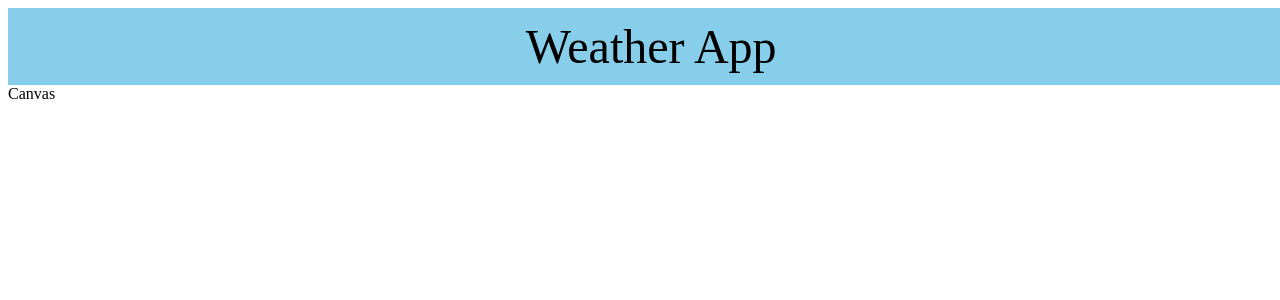
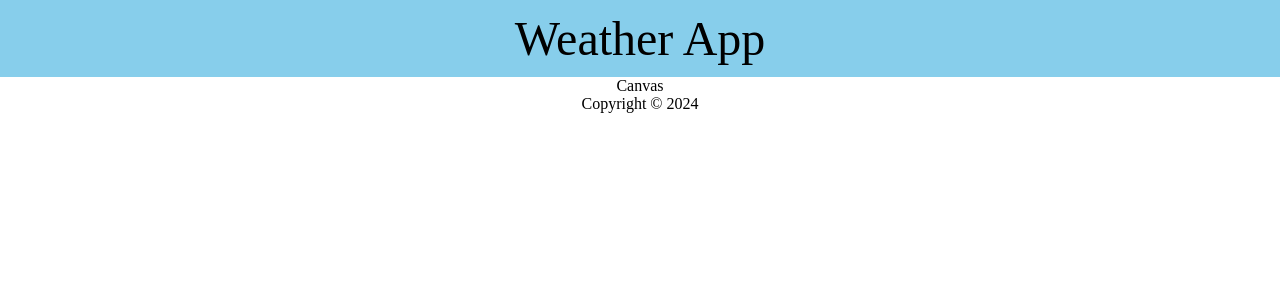
Before and after one commit to cnadityasai/Weather-App, a React (Create React App) app: page / in a window 1280 px wide. Shown: the top 300 px of the page. Built offline with nearby package versions, Linux system fonts and the light colour scheme; a web font is replaced by a local one.

Commit message:
add footer

```diff
--- a/public/styles.css
+++ b/public/styles.css
@@ -1,3 +1,9 @@
+body {
+    margin: 0;
+    display: flex;
+    flex-direction: column;
+}
+
 header {
     height: 30%;
     text-align: center;
@@ -9,4 +15,17 @@ header {
     font-weight: 400;
     font-style: normal;
     width: 100%;
+    box-sizing: border-box;
 }
+
+.canvas {
+    flex: 1;
+    display: flex;
+    justify-content: center;
+    align-items: center;
+}
+
+footer {
+    width: 100%;
+    text-align: center;
+}
--- a/src/App.js
+++ b/src/App.js
@@ -1,12 +1,14 @@
 import React from "react";
 import Header from "./components/Header/Header";
 import Canvas from "./components/Canvas/canvas";
+import Footer from "./components/Footer/Footer";
 
 function App() {
   return(
     <div>
   <Header />
   <Canvas />
+  <Footer />
   </div>
   );
 }
--- a/src/components/Canvas/canvas.jsx
+++ b/src/components/Canvas/canvas.jsx
@@ -2,7 +2,7 @@ import React from "react";
 import "./canvas.css";
 
 const canvas = () => {
-  return <div>Canvas</div>;
+  return <div className="canvas">Canvas</div>;
 };
 
 export default canvas;
--- /dev/null
+++ b/src/components/Footer/Footer.jsx
@@ -0,0 +1,9 @@
+import React from "react";
+
+function Footer(){
+    const date = new Date();
+    var year = date.getFullYear();
+    return <footer>Copyright © {year}</footer>;
+}
+
+export default Footer;
```
